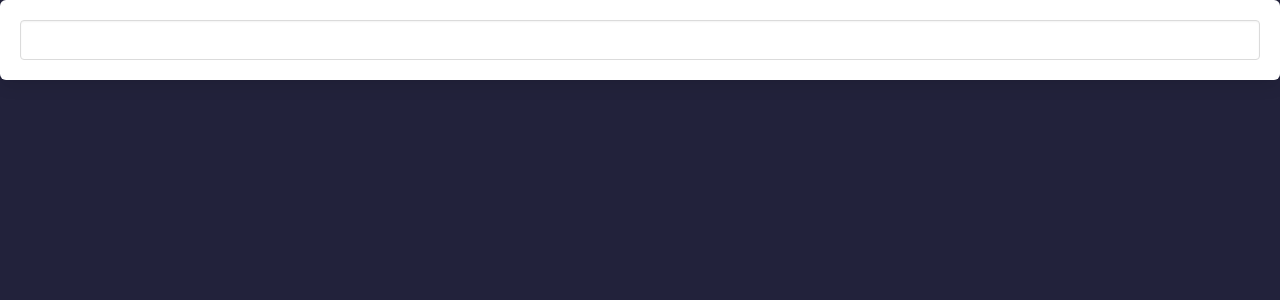
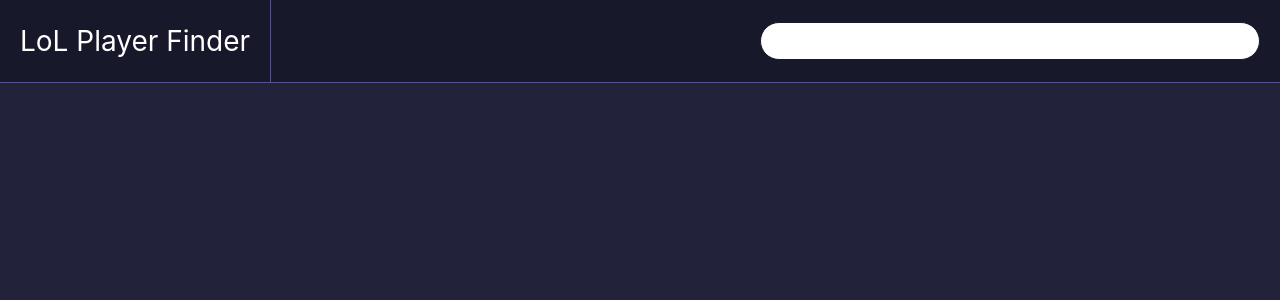
Before and after one commit to Ksars22/league-api, a React (Create React App) app: page / in a window 1280 px wide. Shown: the top 300 px of the page. Built offline with nearby package versions, Linux system fonts and the light colour scheme.

Commit message:
css and nav-bar added

```diff
--- a/src/apis/riotgames.js
+++ b/src/apis/riotgames.js
@@ -1,6 +1,6 @@
 import axios from "axios";
 
-export const APIKEY = "RGAPI-13ba884e-66aa-4e25-9b5b-e0ed2370d998";
+export const APIKEY = "RGAPI-113f1fe4-335a-4735-9aed-2d871640d1e8";
 
 export const riotgames = axios.create({
   baseURL: "https://na1.api.riotgames.com/lol",
--- a/src/components/App.js
+++ b/src/components/App.js
@@ -1,7 +1,7 @@
 import React from "react";
 import { Route } from "react-router-dom";
 import { Router } from "react-router-dom";
-import SearchBar from "./SearchBar";
+import NavBar from "./NavBar";
 import PlayerInfo from "./PlayerInfo";
 import "bulma/css/bulma.min.css";
 import { createBrowserHistory } from "history";
@@ -26,7 +26,7 @@ const App = () => {
       }}
     >
       <Router history={history}>
-        <Route path="/" component={SearchBar} />
+        <Route path="/" component={NavBar} />
         <Route path={"/player_info/player_name/"} component={PlayerInfo} />
         <Route path={"/match/"} component={DetailedMatch} />
       </Router>
--- /dev/null
+++ b/src/components/NavBar.js
@@ -0,0 +1,16 @@
+import React from "react";
+import SearchBar from "./SearchBar";
+import "./styles.css";
+
+const NavBar = () => {
+  return (
+    <div className="nav">
+      <div className="navtitle">LoL Player Finder</div>
+      <div className="searchbar">
+        <SearchBar />
+      </div>
+    </div>
+  );
+};
+
+export default NavBar;
--- a/src/components/PlayerInfo.js
+++ b/src/components/PlayerInfo.js
@@ -8,7 +8,7 @@ import "bulma/css/bulma.min.css";
 const PlayerInfo = (props) => {
   if (props.player_data) {
     return (
-      <div style={{ display: "" }}>
+      <div>
         <div style={{ display: "flex", justifyContent: "center" }}>
           <PlayerNameCard />
         </div>
--- a/src/components/SearchBar.js
+++ b/src/components/SearchBar.js
@@ -5,12 +5,12 @@ import { connect } from "react-redux";
 import { getPlayerByName } from "../actions";
 
 const input = (props) => {
-  return <input className="input" {...props.input} />;
+  return <input className="searchplayer" {...props.input} />;
 };
 
 const SearchBar = (props) => {
   return (
-    <div className="box">
+    <div>
       <form onSubmit={props.handleSubmit(props.getPlayerByName)}>
         <Field name="searchbar" component={input} />
       </form>
--- /dev/null
+++ b/src/components/styles.css
@@ -0,0 +1,43 @@
+.navtitle {
+  color: white;
+  padding: 20px;
+  font-size: 28px;
+  border-right: 0.5px solid rgb(83, 83, 146);
+}
+
+.searchbar {
+  padding: 20px;
+  align-items: right;
+  right: 0px;
+  justify-content: right;
+  min-width: 500px;
+}
+
+.searchplayer {
+  padding: 10px;
+  border-radius: 20px;
+  border: 1px solid rgb(24, 24, 43);
+  min-width: 500px;
+}
+
+.searchplayer:hover {
+  padding: 10px;
+  border-radius: 20px;
+  border: 2px solid rgb(83, 83, 146);
+}
+
+.searchplayer:focus {
+  padding: 10px;
+  border-radius: 20px;
+  border: 2px solid rgb(83, 83, 146);
+  outline: none;
+}
+
+.nav {
+  display: flex;
+  justify-content: space-between;
+  align-items: center;
+  background-color: rgb(24, 24, 43);
+  border-bottom: 0.5px solid rgb(83, 83, 146);
+  margin-bottom: 10px;
+}
```
